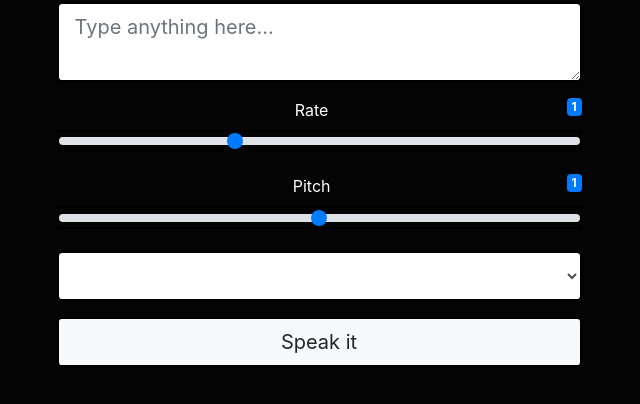
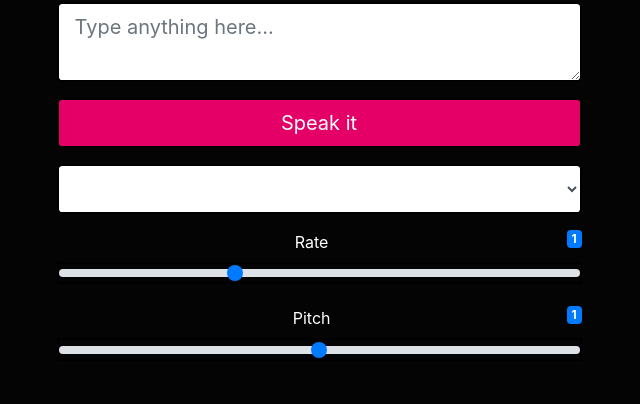
Before and after one commit to Nadia982/type-n-speak, a plain HTML site: page index.html in a window 1280 px wide. Shown: the part 172-576 px from the top of the page, without its empty margins (321-961 px from the left). Drawn offline with nearby package versions, Linux system fonts and the light colour scheme.

Commit message:
updates to CSS and order of elements

```diff
--- a/index.html
+++ b/index.html
@@ -13,13 +13,24 @@
         #text-input, #rate, #pitch, #voice-select, #speak{
             border: 2px solid black;
         }
+
+        #speak {
+            background-color: #E40066;
+            color: white;
+
+        }
         #text-input:focus, #rate:focus, #pitch:focus, #voice-select:focus, #speak:focus {
             outline: none;
             border: 2px solid #E40066;
+        }
+
+        #speak:focus, #speak:hover {
+            background-color: #ffcfe4;
+            color: black;
+        }
+
+        #speak:hover{
             box-shadow: 0 0 10px #719ECE;
-        }
-        #speak:focus, #speak:hover {
-            background-color: #aac5e2;
         }
 
     </style>
@@ -42,6 +53,10 @@
             name=""
             id="text-input"
           ></textarea>
+          <button id="speak" class="btn btn-light btn-lg btn-block mb-3">Speak it</button>
+          <div class="form-group">
+            <select style="font-size: 0.9rem; height: 50px;" id="voice-select" class="form-control form-control-lg mb-3"></select>
+          </div>
           <div class="form-group">
             <label for="rate">Rate</label>
             <div id="rate-value" class="badge badge-primary float-right">1</div>
@@ -68,10 +83,8 @@
               step="0.1"
             />
           </div>
-          <div class="form-group">
-            <select style="font-size: 0.9rem; height: 50px;" id="voice-select" class="form-control form-control-lg"></select>
-          </div>
-          <button id="speak" class="btn btn-light btn-lg btn-block">Speak it</button>
+
+
         </form>
       </div>
     </div>
```
